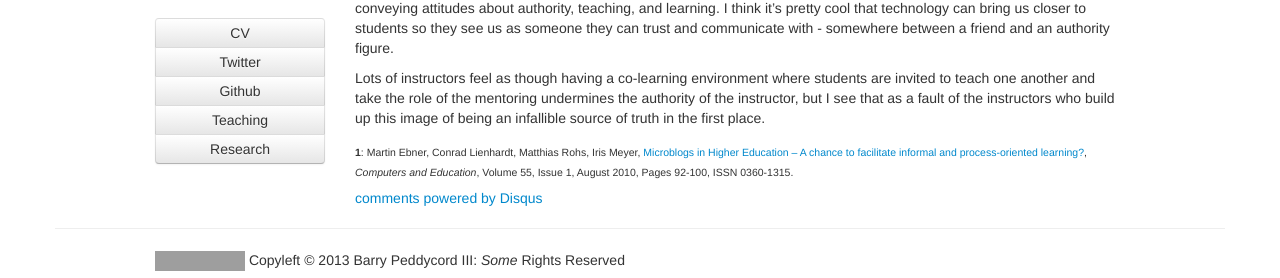
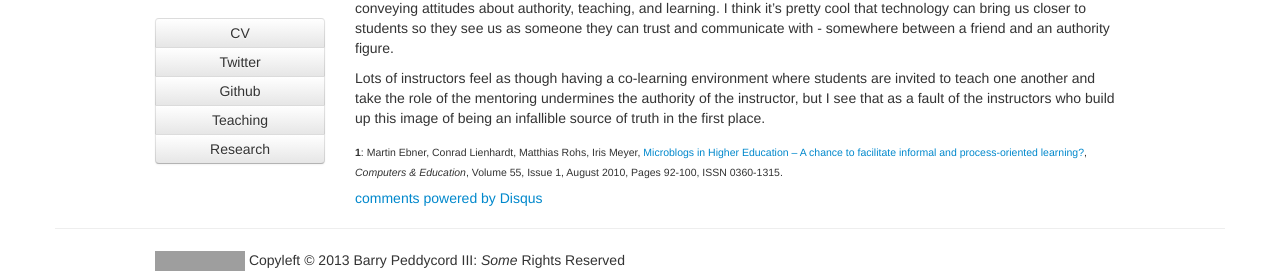
Before and after one commit to isharacomix/oldsite, a Jekyll site: the page built from _posts/2013-02-27-social-media-in-the-classroom.md, in a window 1280 px wide. Shown: the part 642-920 px from the top of the page. Built offline with Jekyll 4.4.1, drawn with Linux system fonts in a browser that asks for light colours; comment, search, counter and statistics services are not loaded; grey boxes are pictures that could not be loaded.

```diff
--- a/_posts/2013-02-27-social-media-in-the-classroom.md
+++ b/_posts/2013-02-27-social-media-in-the-classroom.md
@@ -11,4 +11,4 @@
 
 Lots of instructors feel as though having a co-learning environment where students are invited to teach one another and take the role of the mentoring undermines the authority of the instructor, but I see that as a fault of the instructors who build up this image of being an infallible source of truth in the first place.
 
-<sub><strong>1</strong>: Martin Ebner, Conrad Lienhardt, Matthias Rohs, Iris Meyer, <a href="http://dx.doi.org/10.1016/j.compedu.2009.12.006">Microblogs in Higher Education – A chance to facilitate informal and process-oriented learning?</a>, <em>Computers and Education</em>, Volume 55, Issue 1, August 2010, Pages 92-100, ISSN 0360-1315.</sub>
+<sub><strong>1</strong>: Martin Ebner, Conrad Lienhardt, Matthias Rohs, Iris Meyer, <a href="http://dx.doi.org/10.1016/j.compedu.2009.12.006">Microblogs in Higher Education – A chance to facilitate informal and process-oriented learning?</a>, <em>Computers & Education</em>, Volume 55, Issue 1, August 2010, Pages 92-100, ISSN 0360-1315.</sub>
```
